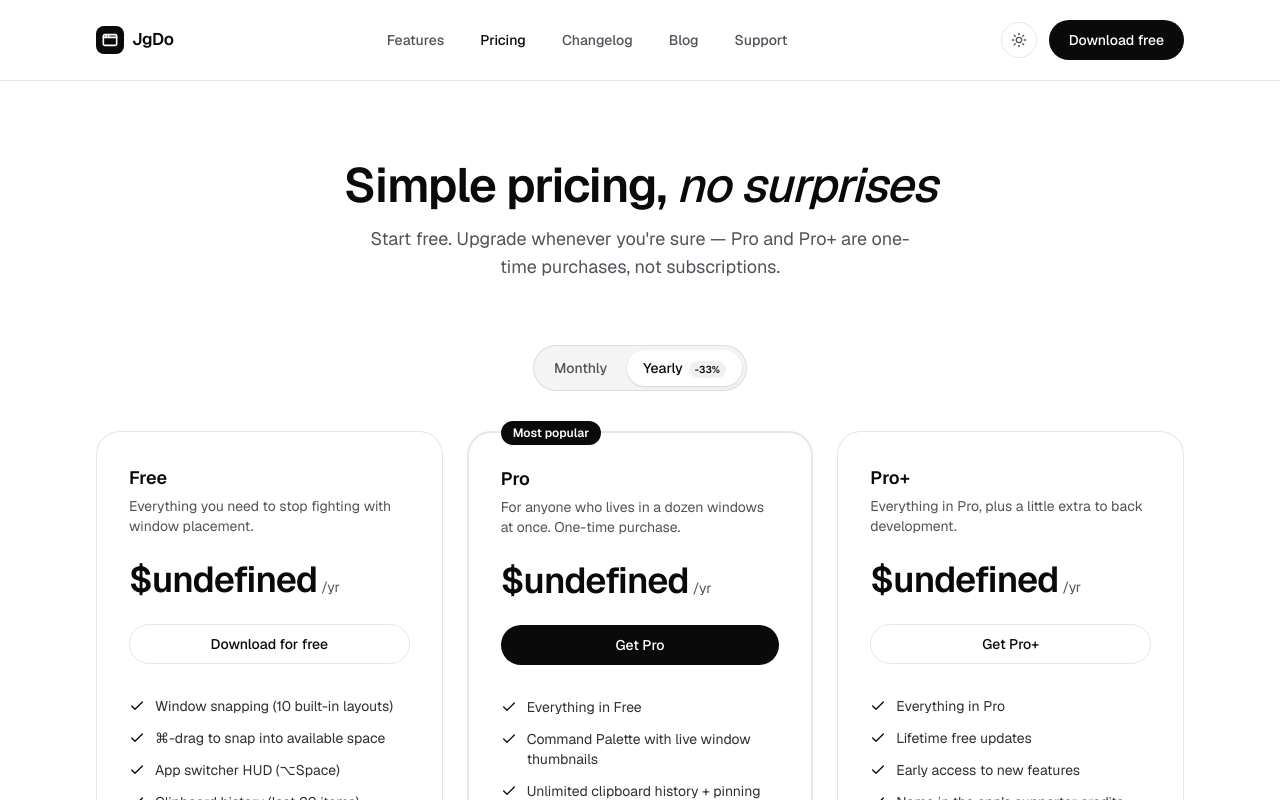
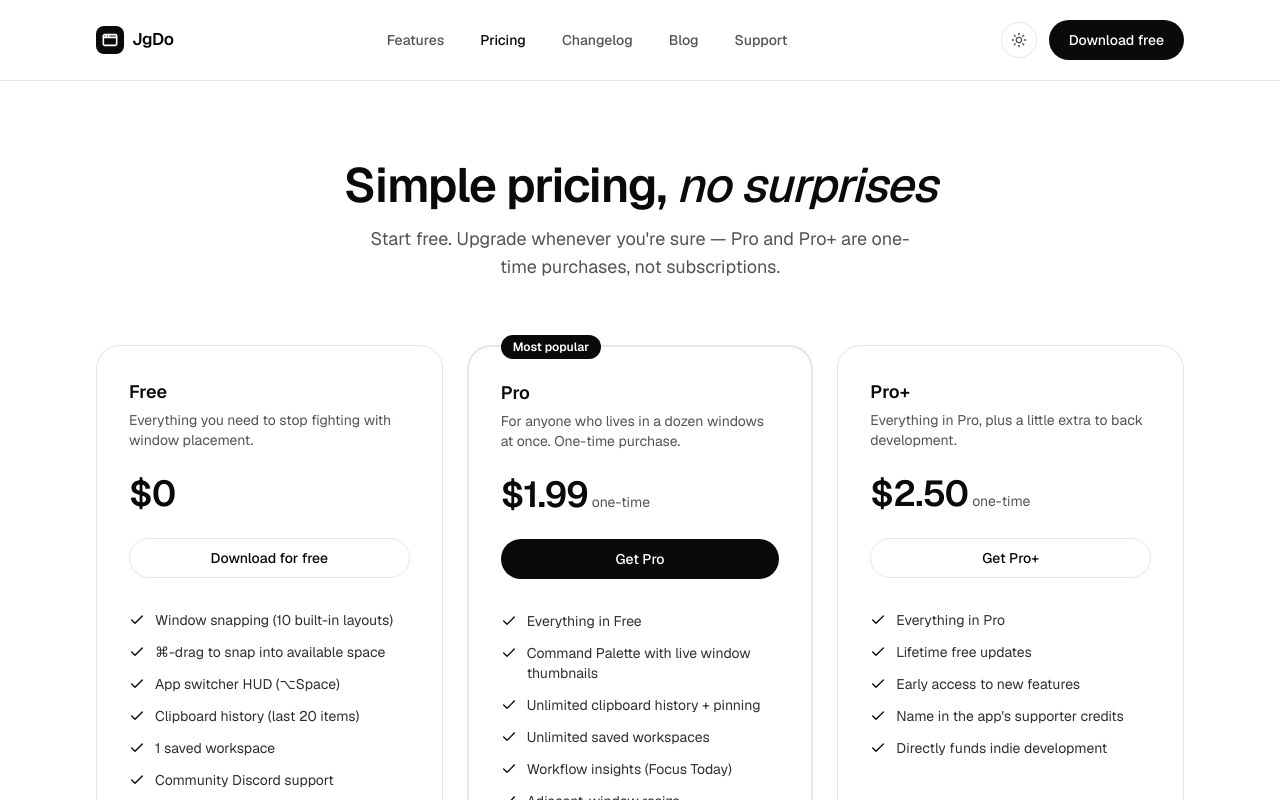
Before and after one commit to sovandara1607/jgdo, a Next.js app: page /pricing in a window 1280 px wide. Shown: the top 800 px of the page. Built offline with nearby package versions, Linux system fonts and the light colour scheme.

Commit message:
feat: remove monthly/yearly toggle from pricing cards
Leftover from the one-time-purchase pricing switch — tiers no longer
have a billing period to toggle between.

```diff
--- a/src/components/pricing-cards.tsx
+++ b/src/components/pricing-cards.tsx
@@ -1,6 +1,5 @@
 "use client";
 
-import { useState } from "react";
 import { Check } from "lucide-react";
 import { Button } from "@/components/ui/button";
 import { StaggerGroup, StaggerItem } from "@/components/ui/reveal";
@@ -8,40 +7,10 @@ import { pricingTiers } from "@/data/pricing";
 import { cn } from "@/lib/utils";
 
 export function PricingCards() {
-  const [yearly, setYearly] = useState(true);
-
   return (
-    <div>
-      <div className="mx-auto flex w-fit items-center gap-1 rounded-full border border-border bg-surface-muted p-1">
-        {(["monthly", "yearly"] as const).map((period) => (
-          <button
-            key={period}
-            onClick={() => setYearly(period === "yearly")}
-            className={cn(
-              "relative rounded-full px-4 py-2 text-sm font-medium transition-colors",
-              (period === "yearly") === yearly
-                ? "bg-surface text-foreground shadow-sm"
-                : "text-muted-foreground"
-            )}
-          >
-            {period === "monthly" ? "Monthly" : "Yearly"}
-            {period === "yearly" ? (
-              <span className="ml-1.5 rounded-full bg-accent-soft px-1.5 py-0.5 text-[10px] font-semibold text-accent">
-                -33%
-              </span>
-            ) : null}
-          </button>
-        ))}
-      </div>
-
-      <StaggerGroup className="mt-10 grid gap-6 lg:grid-cols-3">
+    <StaggerGroup className="grid gap-6 lg:grid-cols-3">
       {pricingTiers.map((tier) => {
-          const price = yearly ? tier.price.yearly : tier.price.monthly;
-          const priceLabel =
-            price === "custom" ? "Custom" : price === 0 ? "$0" : `$${price}`;
-          const period = price === "custom" || price === 0 ? "" : yearly ? "/yr" : "/mo";
-          const href =
-            tier.id === "pro" ? `/checkout?period=${yearly ? "yearly" : "monthly"}` : tier.href;
+        const priceLabel = tier.price === 0 ? "$0" : `$${tier.price.toFixed(2)}`;
 
         return (
           <StaggerItem
@@ -64,10 +33,12 @@ export function PricingCards() {
               <span className="text-4xl font-semibold tracking-tight text-foreground">
                 {priceLabel}
               </span>
-                <span className="text-sm text-muted-foreground">{period}</span>
+              {tier.price > 0 ? (
+                <span className="text-sm text-muted-foreground">one-time</span>
+              ) : null}
             </div>
             <Button
-                href={href}
+              href={tier.href}
               variant={tier.highlighted ? "primary" : "secondary"}
               className="mt-6 w-full"
             >
@@ -85,6 +56,5 @@ export function PricingCards() {
         );
       })}
     </StaggerGroup>
-    </div>
   );
 }
```
Lines whose indentation alone changed are shown as unchanged.
